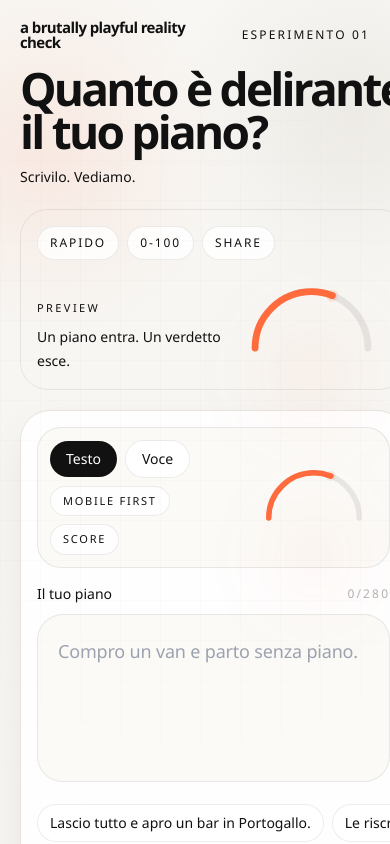
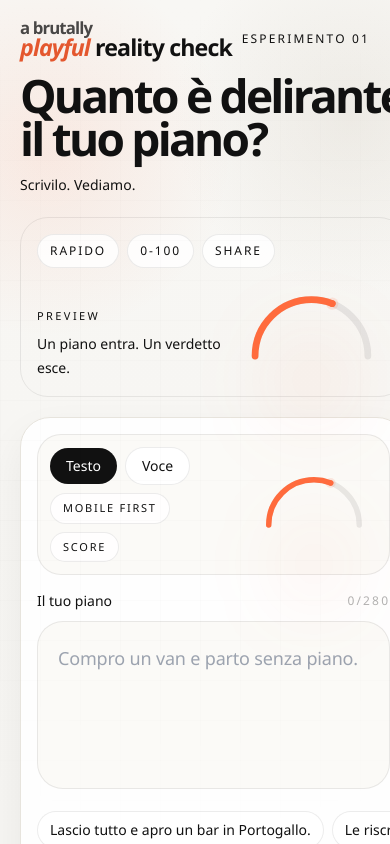
Before and after one commit to Luqia-Studios/a-brutally-playful-reality-check, a Next.js app: page / in a window 390 px wide. Built offline with nearby package versions, Linux system fonts and the light colour scheme.

Commit message:
Refine mobile UI and branding

```diff
--- a/app/globals.css
+++ b/app/globals.css
@@ -107,6 +107,32 @@ textarea {
   letter-spacing: -0.04em;
 }
 
+.brand-mark {
+  display: flex;
+  max-width: 15rem;
+  flex-direction: column;
+  gap: 0.08rem;
+  line-height: 0.92;
+  letter-spacing: -0.055em;
+}
+
+.brand-mark-top {
+  font-size: clamp(1.05rem, 2.8vw, 1.25rem);
+  font-weight: 650;
+  color: rgba(17, 17, 17, 0.76);
+}
+
+.brand-mark-bottom {
+  font-size: clamp(1.45rem, 4.3vw, 2rem);
+  font-weight: 800;
+  color: var(--text);
+}
+
+.brand-mark-accent {
+  color: var(--accent-deep);
+  font-style: italic;
+}
+
 .micro-chip {
   border: 1px solid rgba(17, 17, 17, 0.08);
   background: rgba(255, 255, 255, 0.82);
--- /dev/null
+++ b/components/brand-mark.tsx
@@ -0,0 +1,10 @@
+export function BrandMark() {
+  return (
+    <div className="brand-mark" aria-label="a brutally playful reality check">
+      <span className="brand-mark-top">a brutally</span>
+      <span className="brand-mark-bottom">
+        <span className="brand-mark-accent">playful</span> reality check
+      </span>
+    </div>
+  );
+}
--- a/components/input-experience.tsx
+++ b/components/input-experience.tsx
@@ -2,7 +2,7 @@
 
 import { type FormEvent, useEffect, useRef, useState } from "react";
 import { useRouter } from "next/navigation";
-import { APP_NAME } from "@/lib/brand";
+import { BrandMark } from "@/components/brand-mark";
 import { MeterArc } from "@/components/meter-arc";
 import { useViewportMetrics } from "@/lib/use-viewport-metrics";
 import {
@@ -89,7 +89,7 @@ export function InputExperience() {
         }`}
       >
         <header className={`flex items-center justify-between ${keyboardOpen ? "pb-3" : "pb-4 sm:pb-5"}`}>
-          <p className="brand-stack text-[15px] font-semibold text-text sm:max-w-none sm:text-base">{APP_NAME}</p>
+          <BrandMark />
           <p className="text-xs uppercase tracking-[0.18em] text-black/34 sm:text-sm sm:normal-case sm:tracking-normal">
             Esperimento 01
           </p>
--- a/components/result-experience.tsx
+++ b/components/result-experience.tsx
@@ -3,6 +3,7 @@
 import { useEffect, useMemo, useRef, useState } from "react";
 import { useRouter } from "next/navigation";
 import { APP_NAME } from "@/lib/brand";
+import { BrandMark } from "@/components/brand-mark";
 import { MeterArc } from "@/components/meter-arc";
 import { analyzePlan, PLAN_SESSION_KEY, type AnalysisResult } from "@/lib/analyze-plan";
 import { useViewportMetrics } from "@/lib/use-viewport-metrics";
@@ -81,7 +82,7 @@ function LoadingScreen({ index }: { index: number }) {
     <main className="viewport-shell">
       <div className="mx-auto flex h-full max-w-6xl flex-col px-5 py-5 sm:px-8 sm:py-6 lg:px-10 lg:py-8">
         <header className="flex items-center justify-between pb-4 sm:pb-5">
-          <p className="brand-stack text-[15px] font-semibold text-text sm:max-w-none sm:text-base">{APP_NAME}</p>
+          <BrandMark />
           <p className="text-sm text-black/44">Analisi</p>
         </header>
 
@@ -242,7 +243,7 @@ export function ResultExperience() {
     <main className="viewport-shell">
       <div className="mx-auto flex h-full max-w-6xl flex-col px-5 py-5 sm:px-8 sm:py-6 lg:px-10 lg:py-8">
         <header className="flex items-center justify-between pb-4 sm:pb-5">
-          <p className="brand-stack text-[15px] font-semibold text-text sm:max-w-none sm:text-base">{APP_NAME}</p>
+          <BrandMark />
           <button type="button" onClick={handleBackHome} className="text-sm text-black/48 transition hover:text-text">
             Torna all&apos;inizio
           </button>
```
